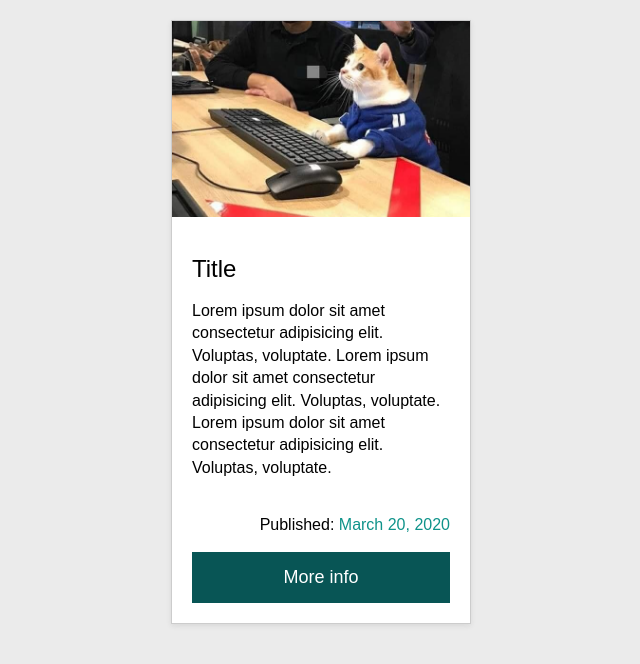
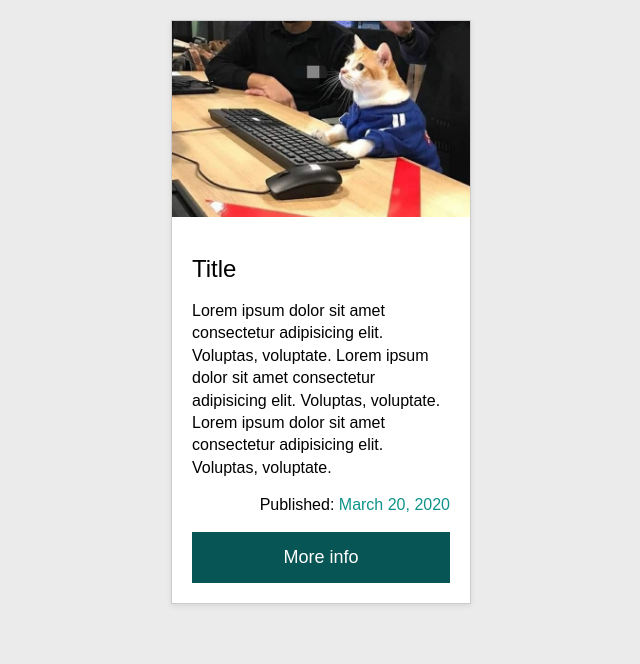
Before and after one commit to aimolina2/mfrontend-modulo1-laboratorio-basico, a website built with Vite: page ejercicio-4/index.html in a window 1280 px wide. Shown: the whole page, without its empty margins (319-959 px from the left). Built offline with nearby package versions, Linux system fonts and the light colour scheme.

Commit message:
refactor ejercicio 4

```diff
--- a/ejercicio-4/mystyle.scss
+++ b/ejercicio-4/mystyle.scss
@@ -17,11 +17,10 @@ body {
   border: 1px solid #ccc;
   width: 300px;
   margin: 20px auto;
+  background-color: #fff;
+  display: grid;
   gap: 15px;
-  display: grid;
-  background-color: #fff;
   box-shadow: 0 2px 5px rgba(55, 55, 55, 0.1);
-
   img {
     width: 100%;
     height: auto;
@@ -36,13 +35,17 @@ body {
 .card-content {
   padding: 20px;
   display: grid;
+  grid-template-areas:
+    "title"
+    "text"
+    "date"
+    "button";
   gap: 15px;
 }
 
 .text-published {
   font-size: 16px;
   font-weight: 500;
-  margin-top: 20px;
   justify-self: end;
 }
 
```
Also changed, not shown: ejercicio-4/readme.md.
